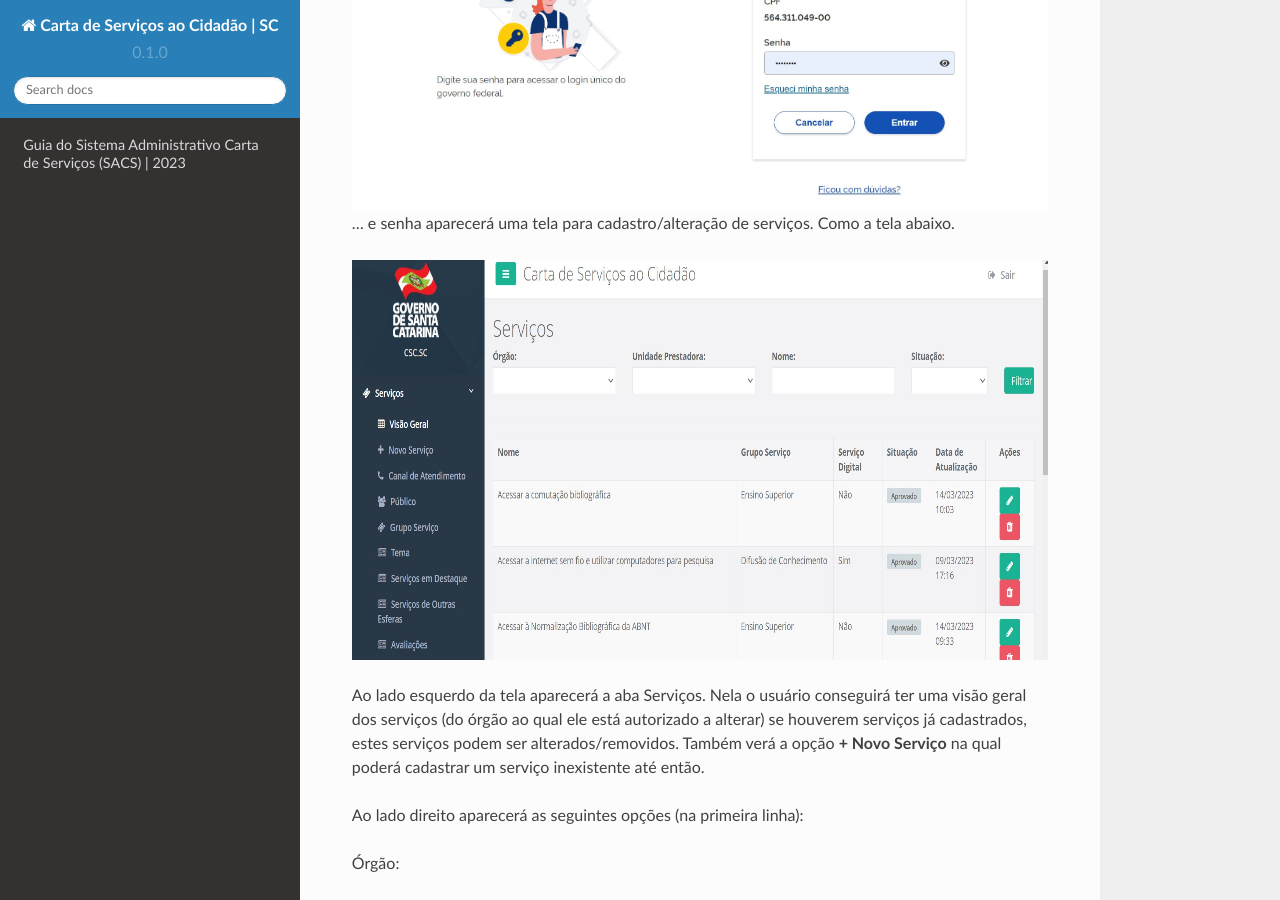
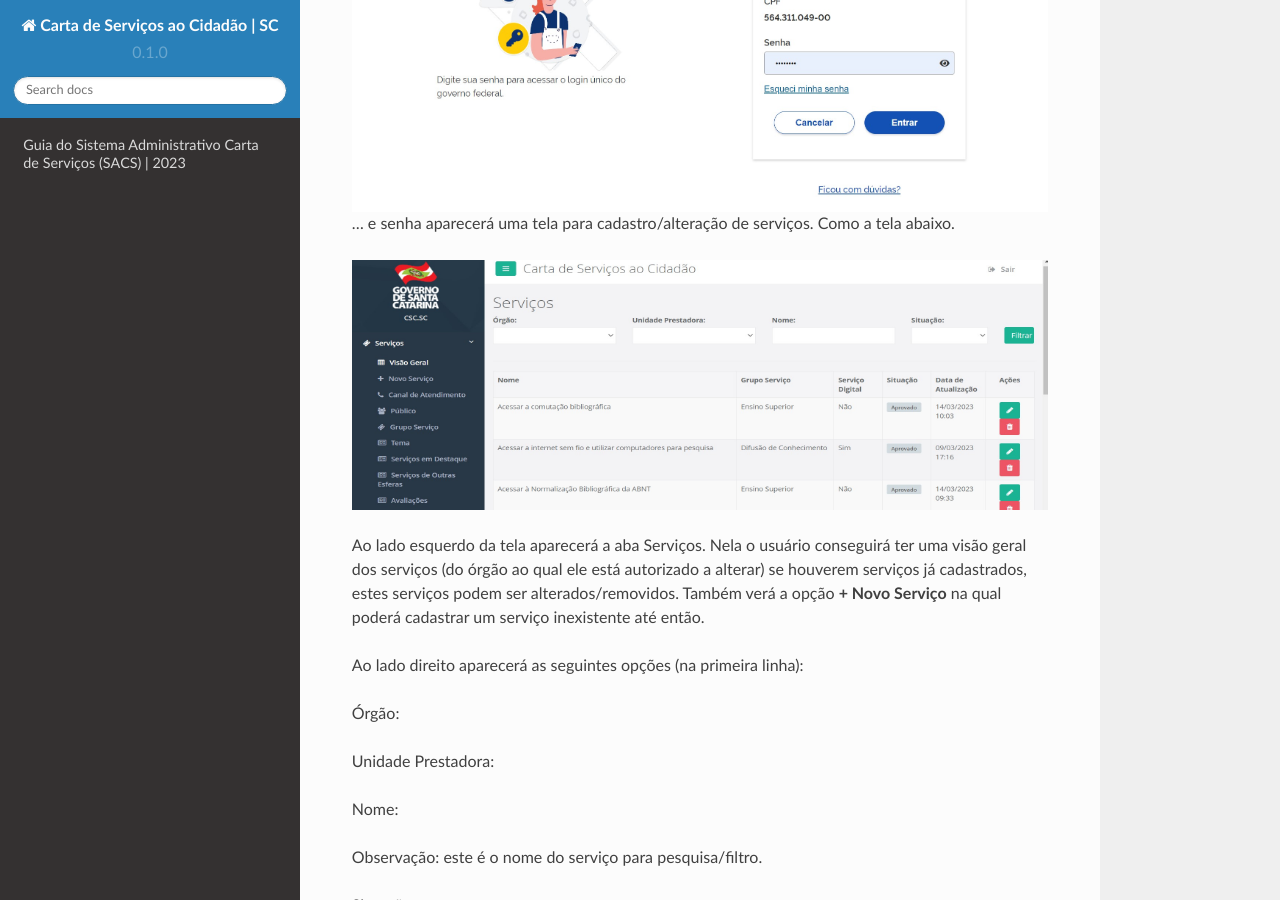
Before and after one commit to brunoaltieri/cartadeservicos, a Sphinx documentation site: the page built from docs/source/index.rst, in a window 1280 px wide and 900 px high, scrolled down 2779 px. Built offline with Sphinx 7.4.7 and the Read the Docs theme 2.0.0, drawn with Linux system fonts in a browser that asks for light colours.

Commit message:
Update index.rst

```diff
--- a/docs/source/index.rst
+++ b/docs/source/index.rst
@@ -82,7 +82,7 @@ Após informar CPF...
 ... e senha aparecerá uma tela para cadastro/alteração de serviços. Como a tela abaixo.
 
 .. image:: images/ExemploTelaDoCarta.jpg
-   :height: 400px
+   :height: 250px
    :width: 800 px
    :scale: 100%
    :alt: tela mostrando o sistema Carta de Serviços
```
